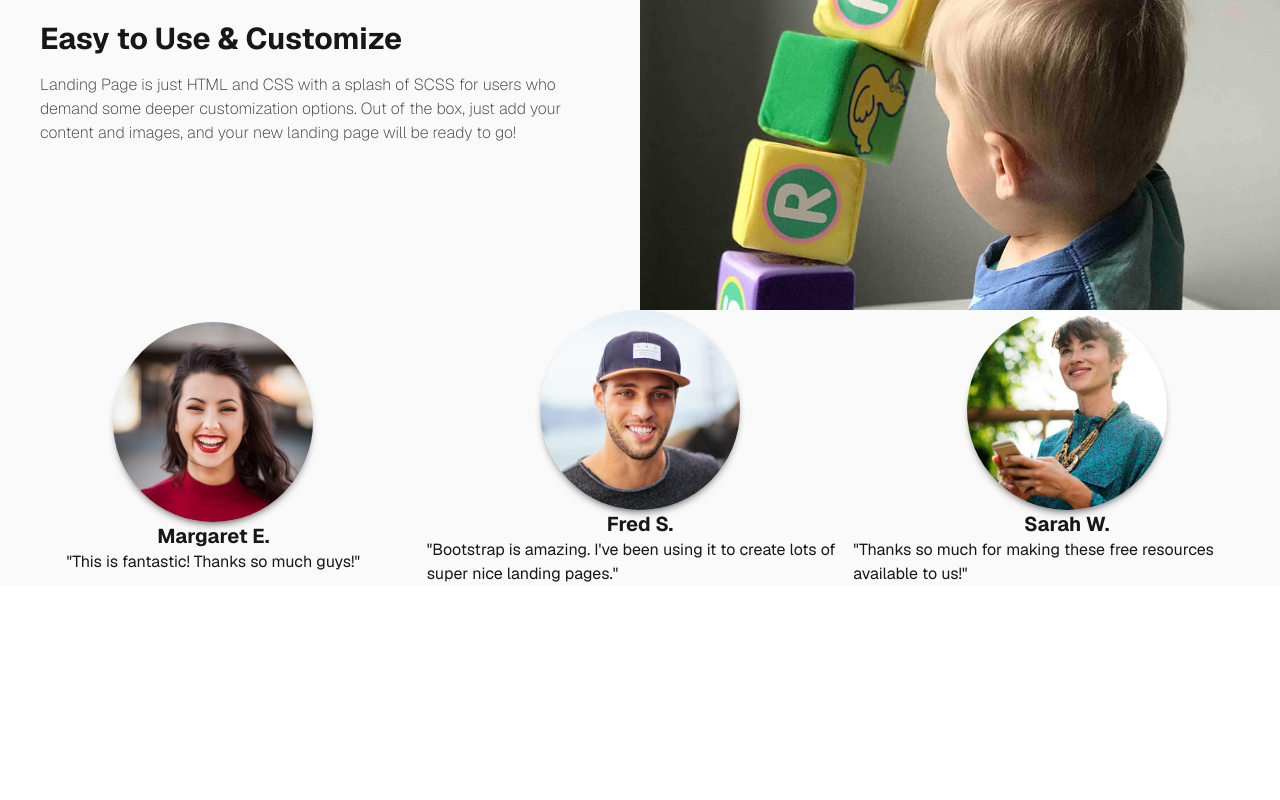
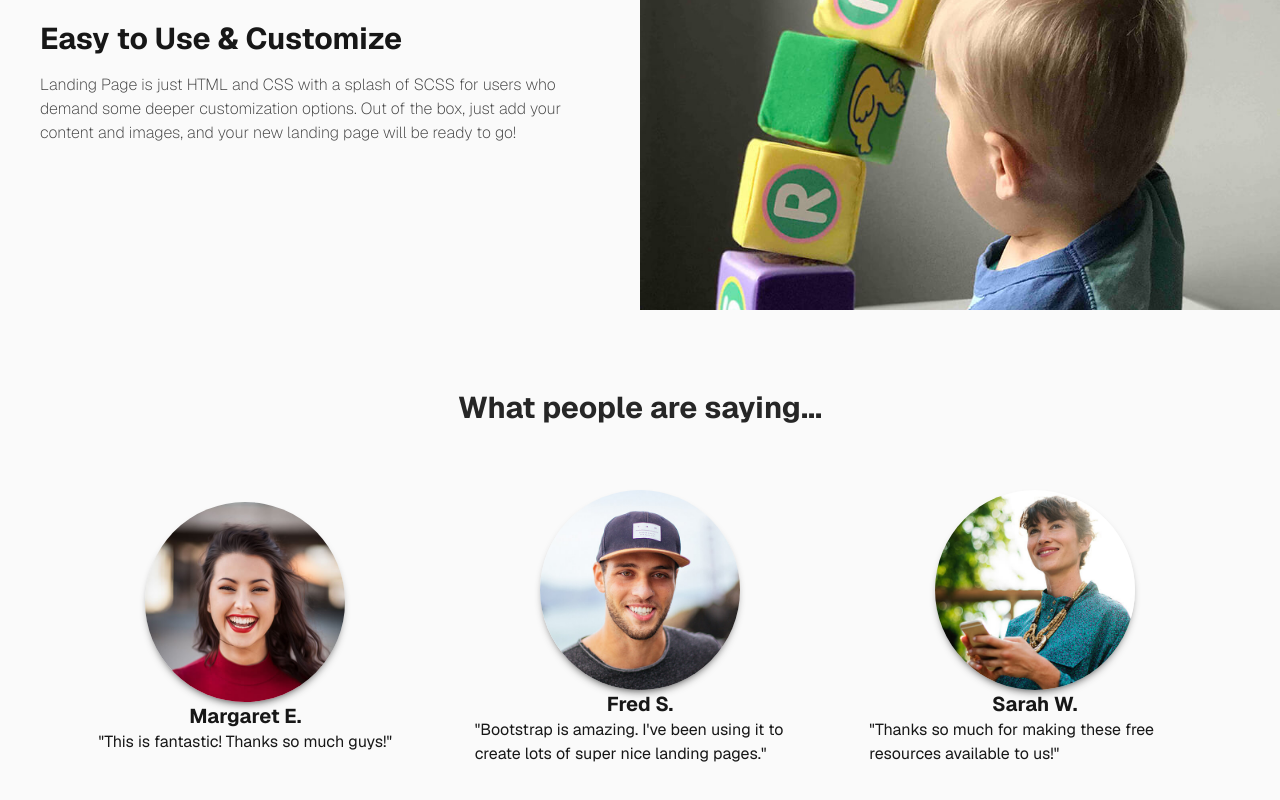
Before and after one commit to Jas-creator-31/bootstrap-studio-landing-page, a Next.js app: page / in a window 1280 px wide. Shown: the part 2007-2807 px from the top of the page. Before the commit the page ends 2593 px from the top, so only its background shows below. Built offline with nearby package versions, Linux system fonts and the light colour scheme.

Commit message:
fix: added heading and added a container for main testimoniesSection

```diff
--- a/src/app/components/Testimonies.tsx
+++ b/src/app/components/Testimonies.tsx
@@ -28,12 +28,21 @@ export default function Testimonies() {
 
   return (
     <section className={cn(
+      "w-full",
+      "flex flex-col items-center justify-center gap-16",
+      "pt-20 pb-20 pr-20 pl-20"
+    )}>
+      <h1 className="text-2xl lg:text-3xl font-bold text-neutral-800 dark:text-neutral-200">
+        What people are saying...
+      </h1>
+      <div className={cn(
         "w-full",
-        "flex flex-col lg:flex-row items-center justify-center",
-    )}>
-      <TestimoniesSection {...testimony1} />
-      <TestimoniesSection {...testimony2} />
-      <TestimoniesSection {...testimony3} />
+        "flex flex-col lg:flex-row items-center justify-center gap-16"
+      )}>
+        <TestimoniesSection {...testimony1} />
+        <TestimoniesSection {...testimony2} />
+        <TestimoniesSection {...testimony3} />
+      </div>
     </section>
   )
 }
```
